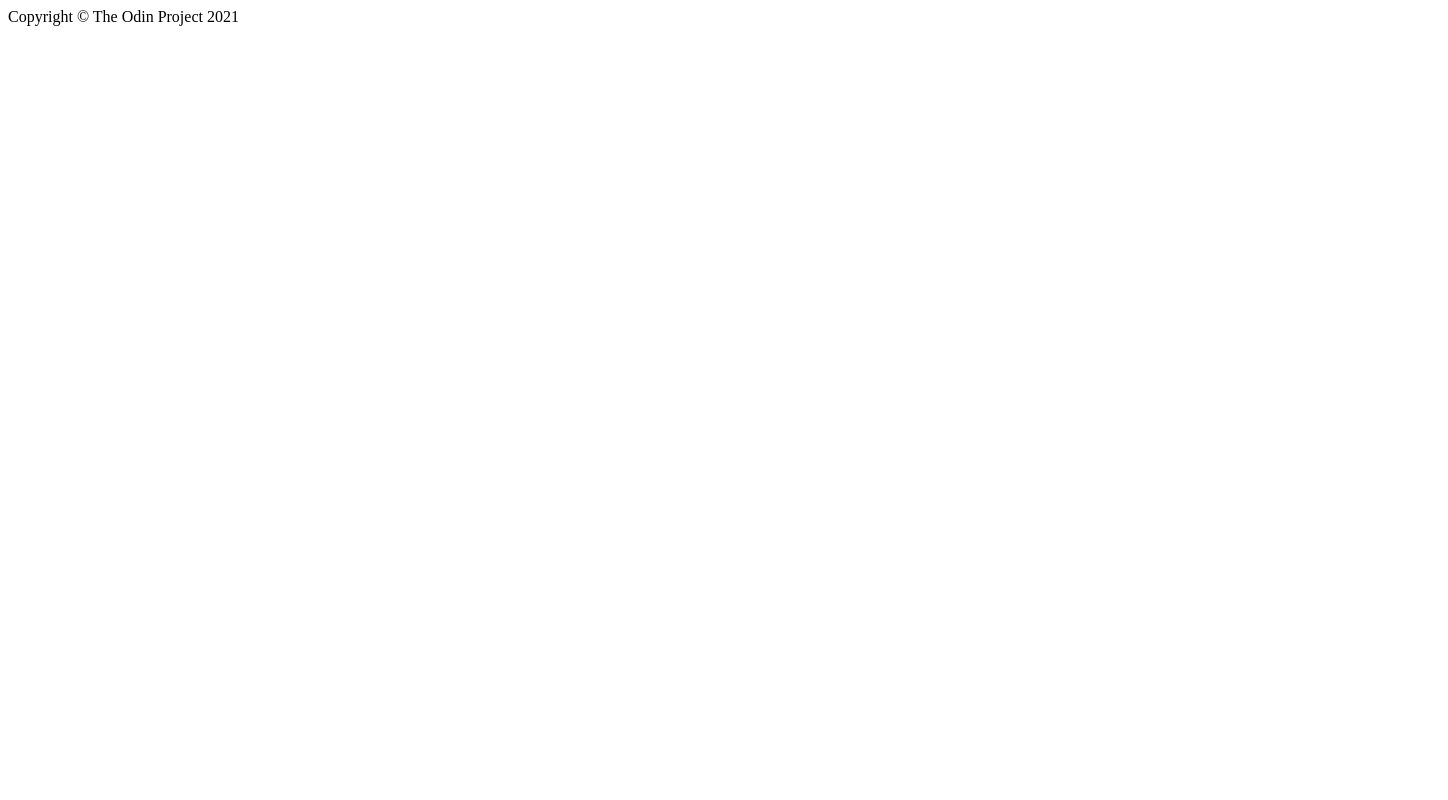
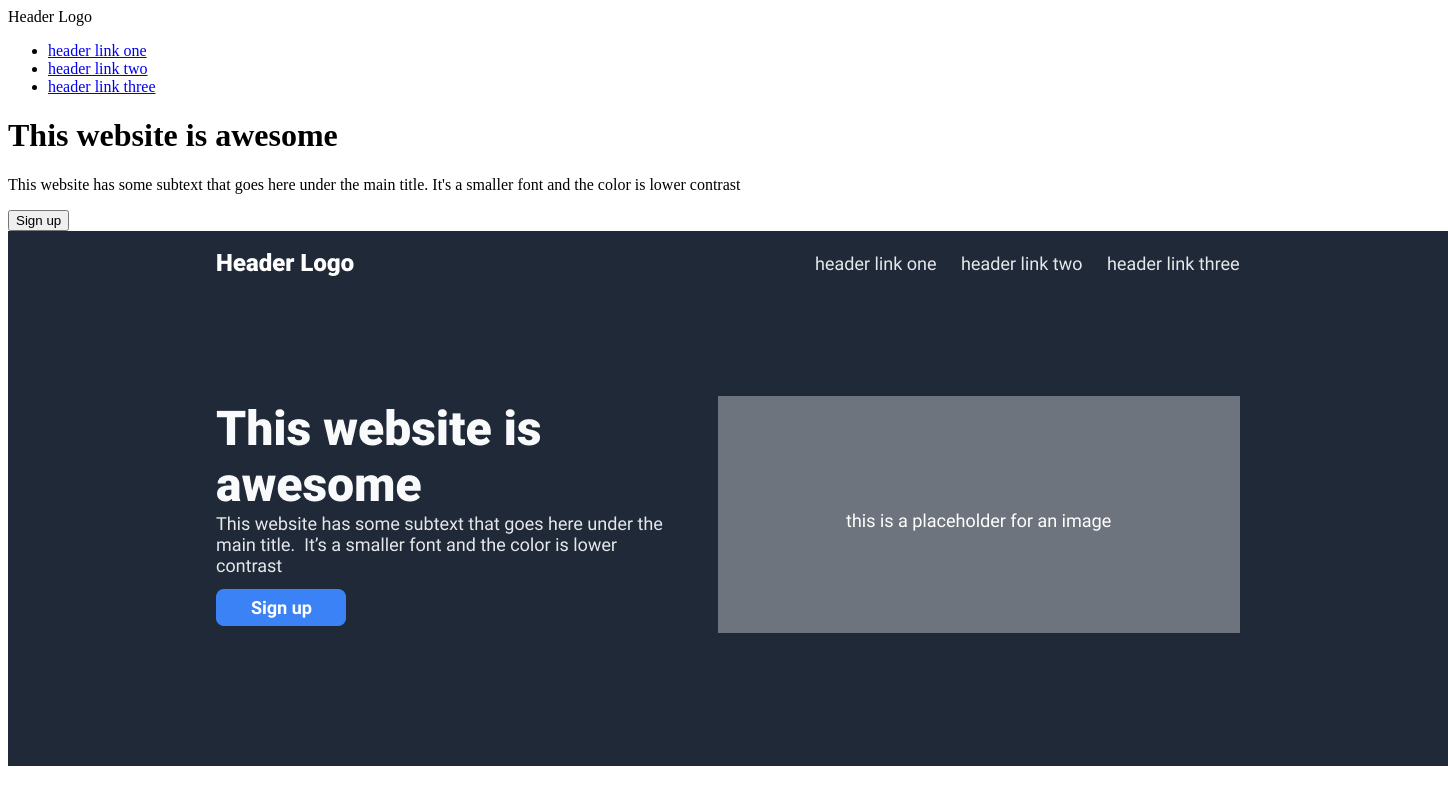
Before and after one commit to idiotsandwich714/landing-page, a plain HTML site: page index.html in a window 1280 px wide. Shown: the top 800 px of the page, 1448 px wide, since content can reach past the window. Drawn offline with Linux system fonts and the light colour scheme.

Commit message:
Add containers,text, links, and images to section one

```diff
--- a/index.html
+++ b/index.html
@@ -8,7 +8,26 @@
     </head>
     <body>
         <div class="section-one">
-
+            <div class="header">
+                <div class="header-logo">
+                    Header Logo
+                </div>
+                <div class="header-links">
+                    <ul>
+                        <li><a href=https://asianwiki.com/Gong_Yoo>header link one</a></li>
+                        <li><a href=https://asianwiki.com/Gong_Yoo>header link two</a></li>
+                        <li><a href=https://asianwiki.com/Gong_Yoo>header link three</a></li>
+                    </ul>
+                </div>
+            </div>
+            <div class="hero-left-container">
+                <h1 class="awesome">This website is awesome</h1>
+                <p class="awesome-subtext">This website has some subtext that goes here under the main title. It's a smaller font and the color is lower contrast</p>
+                <button class="hero-button">Sign up</button>
+            </div>
+            <div class="hero-right-container">
+                <img src="./images/01.png" alt="Landing Page Desired Outcome">
+            </div>
         </div>
         <div class="section-two">
 
```
Also changed, not shown: images/01.png (added), 1 other file.
